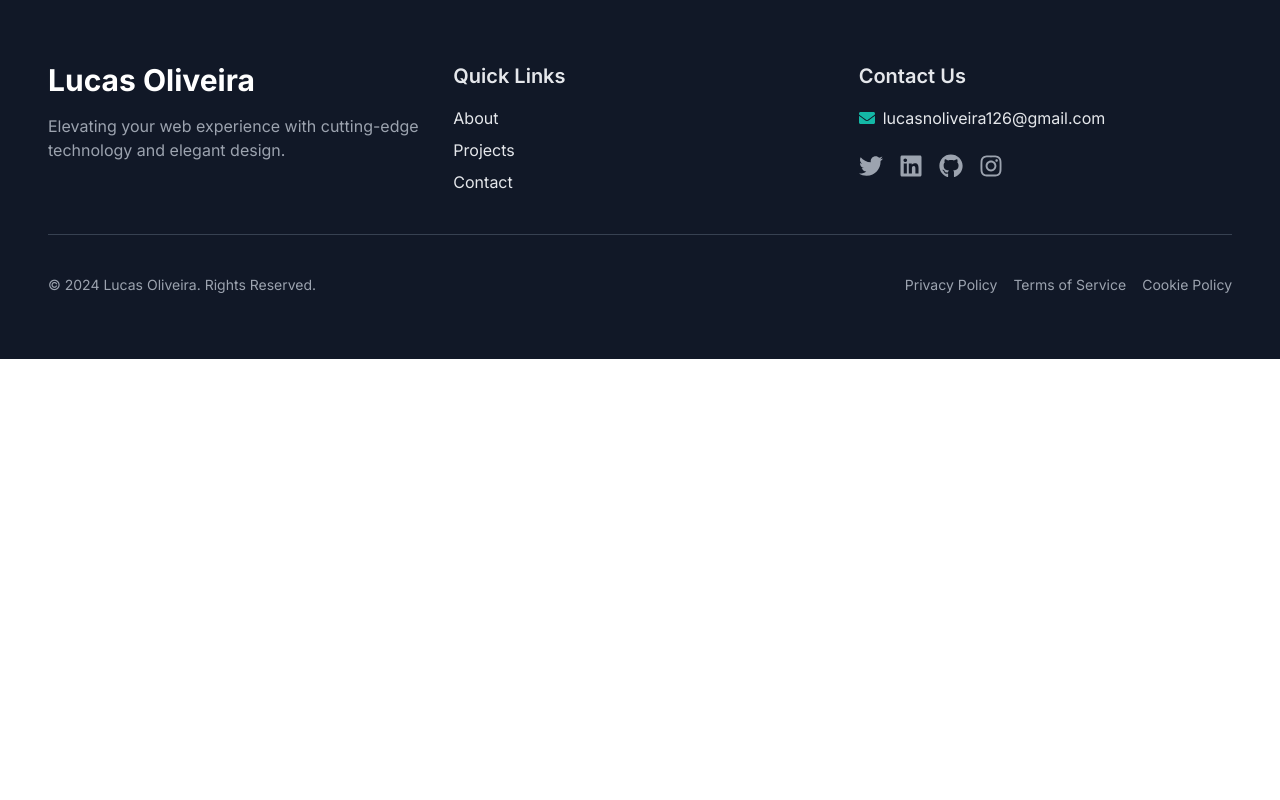
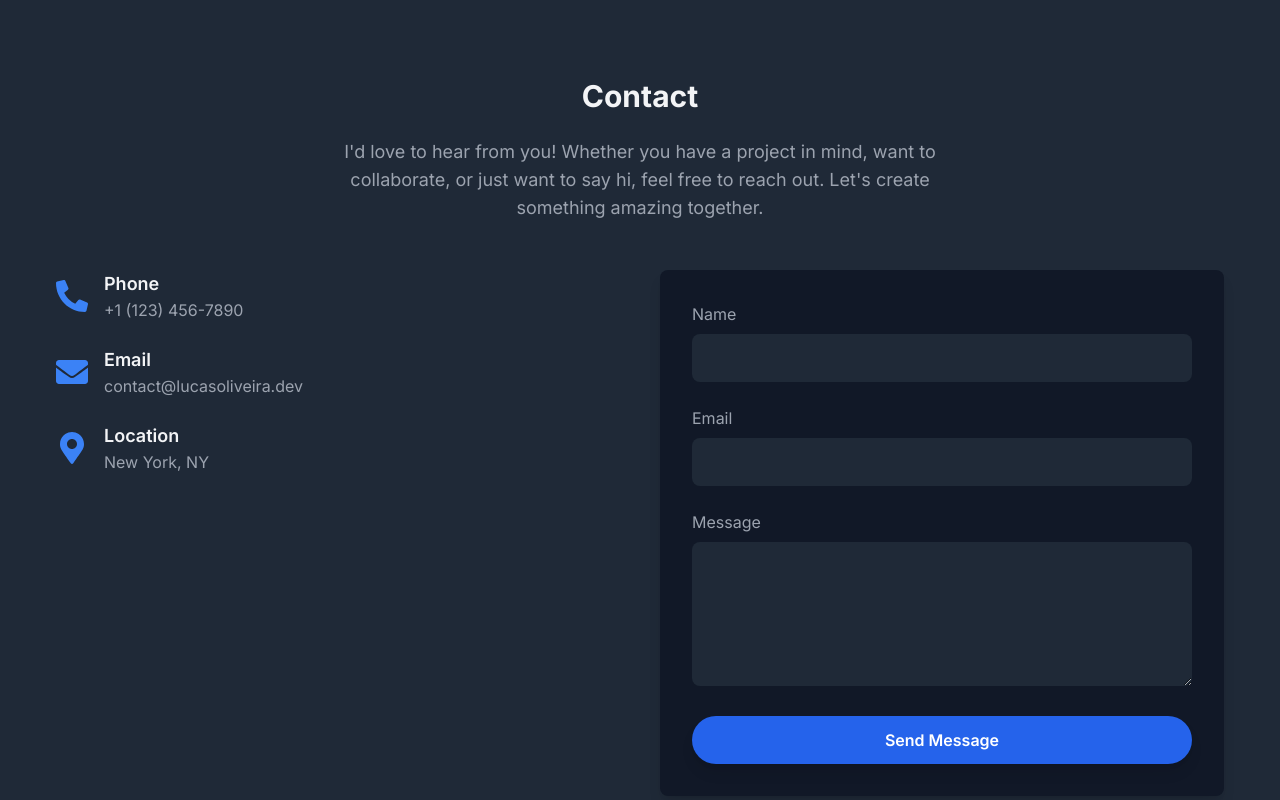
Before and after one commit to LucasNoliveira/portfolio-page, a Next.js app: page / in a window 1280 px wide. Shown: the part 4140-4940 px from the top of the page. Before the commit the page ends 4499 px from the top, so only its background shows below. Built offline with nearby package versions, Linux system fonts and the light colour scheme.

Commit message:
contact section

```diff
--- /dev/null
+++ b/src/app/components/Contact.tsx
@@ -0,0 +1,172 @@
+'use client';
+import { FC, useState } from 'react';
+import { useLanguage } from '../context/LanguageContext';
+import { motion } from 'framer-motion';
+import { FaPhoneAlt, FaEnvelope, FaMapMarkerAlt } from 'react-icons/fa';
+
+const ContactSection: FC = () => {
+    const { translations } = useLanguage();
+    const [formSubmitted, setFormSubmitted] = useState(false);
+    const [formData, setFormData] = useState({ name: '', email: '', message: '' });
+    const [formErrors, setFormErrors] = useState({ name: '', email: '', message: '' });
+
+    const handleChange = (e: React.ChangeEvent<HTMLInputElement | HTMLTextAreaElement>) => {
+        const { id, value } = e.target;
+        setFormData(prevState => ({ ...prevState, [id]: value }));
+    };
+
+    const validateForm = (): boolean => {
+        let isValid = true;
+        const errors = { name: '', email: '', message: '' };
+
+        if (!formData.name) {
+            errors.name = translations.requiredField;
+            isValid = false;
+        }
+
+        if (!formData.email || !/\S+@\S+\.\S+/.test(formData.email)) {
+            errors.email = translations.invalidEmail;
+            isValid = false;
+        }
+
+        if (!formData.message) {
+            errors.message = translations.requiredField;
+            isValid = false;
+        }
+
+        setFormErrors(errors);
+        return isValid;
+    };
+
+    const handleSubmit = async (e: React.FormEvent) => {
+        e.preventDefault();
+
+        if (!validateForm()) return;
+
+        // Placeholder for form submission logic
+        try {
+            // Example: Sending form data to a server
+            await fetch('/api/contact', {
+                method: 'POST',
+                headers: { 'Content-Type': 'application/json' },
+                body: JSON.stringify(formData),
+            });
+
+            setFormSubmitted(true);
+            setFormData({ name: '', email: '', message: '' }); // Clear form fields after submission
+        } catch (error) {
+            console.error('Form submission error:', error);
+            // Handle submission error here
+        }
+    };
+
+    return (
+        <section className="bg-gray-800 py-20 px-10" id="contact">
+            <div className="container mx-auto px-4">
+                <motion.h2
+                    className="text-3xl font-bold text-gray-100 text-center mb-6"
+                    initial={{ opacity: 0, y: 50 }}
+                    animate={{ opacity: 1, y: 0 }}
+                    transition={{ duration: 0.8, ease: 'easeOut' }}
+                >
+                    {translations.contact}
+                </motion.h2>
+
+                <p className="text-lg text-gray-400 text-center mb-12 max-w-2xl mx-auto">
+                    {translations.contactIntro}
+                </p>
+
+                <div className="grid grid-cols-1 md:grid-cols-2 gap-10">
+                    <motion.div
+                        className="space-y-6"
+                        initial="hidden"
+                        animate="visible"
+                        variants={{
+                            hidden: { opacity: 0, x: -50 },
+                            visible: { opacity: 1, x: 0, transition: { duration: 0.8 } },
+                        }}
+                    >
+                        <div className="flex items-center">
+                            <FaPhoneAlt className="text-blue-500 w-8 h-8 mr-4" />
+                            <div>
+                                <p className="text-gray-100 text-lg font-semibold">{translations.phoneLabel}</p>
+                                <p className="text-gray-400">+1 (123) 456-7890</p>
+                            </div>
+                        </div>
+                        <div className="flex items-center">
+                            <FaEnvelope className="text-blue-500 w-8 h-8 mr-4" />
+                            <div>
+                                <p className="text-gray-100 text-lg font-semibold">{translations.emailLabel}</p>
+                                <p className="text-gray-400">contact@lucasoliveira.dev</p>
+                            </div>
+                        </div>
+                        <div className="flex items-center">
+                            <FaMapMarkerAlt className="text-blue-500 w-8 h-8 mr-4" />
+                            <div>
+                                <p className="text-gray-100 text-lg font-semibold">{translations.locationLabel}</p>
+                                <p className="text-gray-400">New York, NY</p>
+                            </div>
+                        </div>
+                    </motion.div>
+
+                    <motion.form
+                        className="bg-gray-900 p-8 rounded-lg shadow-lg space-y-6"
+                        onSubmit={handleSubmit}
+                        initial="hidden"
+                        animate="visible"
+                        variants={{
+                            hidden: { opacity: 0, x: 50 },
+                            visible: { opacity: 1, x: 0, transition: { duration: 0.8 } },
+                        }}
+                    >
+                        <div>
+                            <label htmlFor="name" className="block text-gray-400 mb-2">{translations.nameLabel}</label>
+                            <input
+                                type="text"
+                                id="name"
+                                value={formData.name}
+                                onChange={handleChange}
+                                className="w-full p-3 bg-gray-800 text-gray-100 rounded-lg focus:outline-none focus:ring-2 focus:ring-blue-600"
+                                required
+                            />
+                            {formErrors.name && <p className="text-red-500 mt-1">{formErrors.name}</p>}
+                        </div>
+                        <div>
+                            <label htmlFor="email" className="block text-gray-400 mb-2">{translations.emailLabel}</label>
+                            <input
+                                type="email"
+                                id="email"
+                                value={formData.email}
+                                onChange={handleChange}
+                                className="w-full p-3 bg-gray-800 text-gray-100 rounded-lg focus:outline-none focus:ring-2 focus:ring-blue-600"
+                                required
+                            />
+                            {formErrors.email && <p className="text-red-500 mt-1">{formErrors.email}</p>}
+                        </div>
+                        <div>
+                            <label htmlFor="message" className="block text-gray-400 mb-2">{translations.messageLabel}</label>
+                            <textarea
+                                id="message"
+                                rows={5}
+                                value={formData.message}
+                                onChange={handleChange}
+                                className="w-full p-3 bg-gray-800 text-gray-100 rounded-lg focus:outline-none focus:ring-2 focus:ring-blue-600"
+                                required
+                            />
+                            {formErrors.message && <p className="text-red-500 mt-1">{formErrors.message}</p>}
+                        </div>
+                        <button
+                            type="submit"
+                            className="w-full bg-blue-600 text-white px-6 py-3 rounded-full font-semibold shadow-lg hover:bg-blue-700 transition-all duration-300"
+                        >
+                            {translations.sendMessage}
+                        </button>
+                        {formSubmitted && <p className="text-green-500 mt-4">{translations.thankYouMessage}</p>}
+                    </motion.form>
+                </div>
+            </div>
+        </section>
+    );
+};
+
+export default ContactSection;
--- a/src/app/page.tsx
+++ b/src/app/page.tsx
@@ -13,6 +13,7 @@ import ExperienceSummary from "./components/ExperienceSummary";
 import ServicesSection from "./components/Services";
 import ScrollToTopButton from "./components/ScrollToTopButton";
 import Footer from "./components/Footer";
+import ContactSection from "./components/Contact";
 
 const Home: NextPage = () => {
     const [showPopup, setShowPopup] = useState(false);
@@ -36,6 +37,7 @@ const Home: NextPage = () => {
                 <ExperienceSection />
                 <ServicesSection />
                 <ProjectsSection />
+                <ContactSection />
                 <ScrollToTopButton />
                 {showPopup && <WelcomePopup />}
                 <Footer />
```
